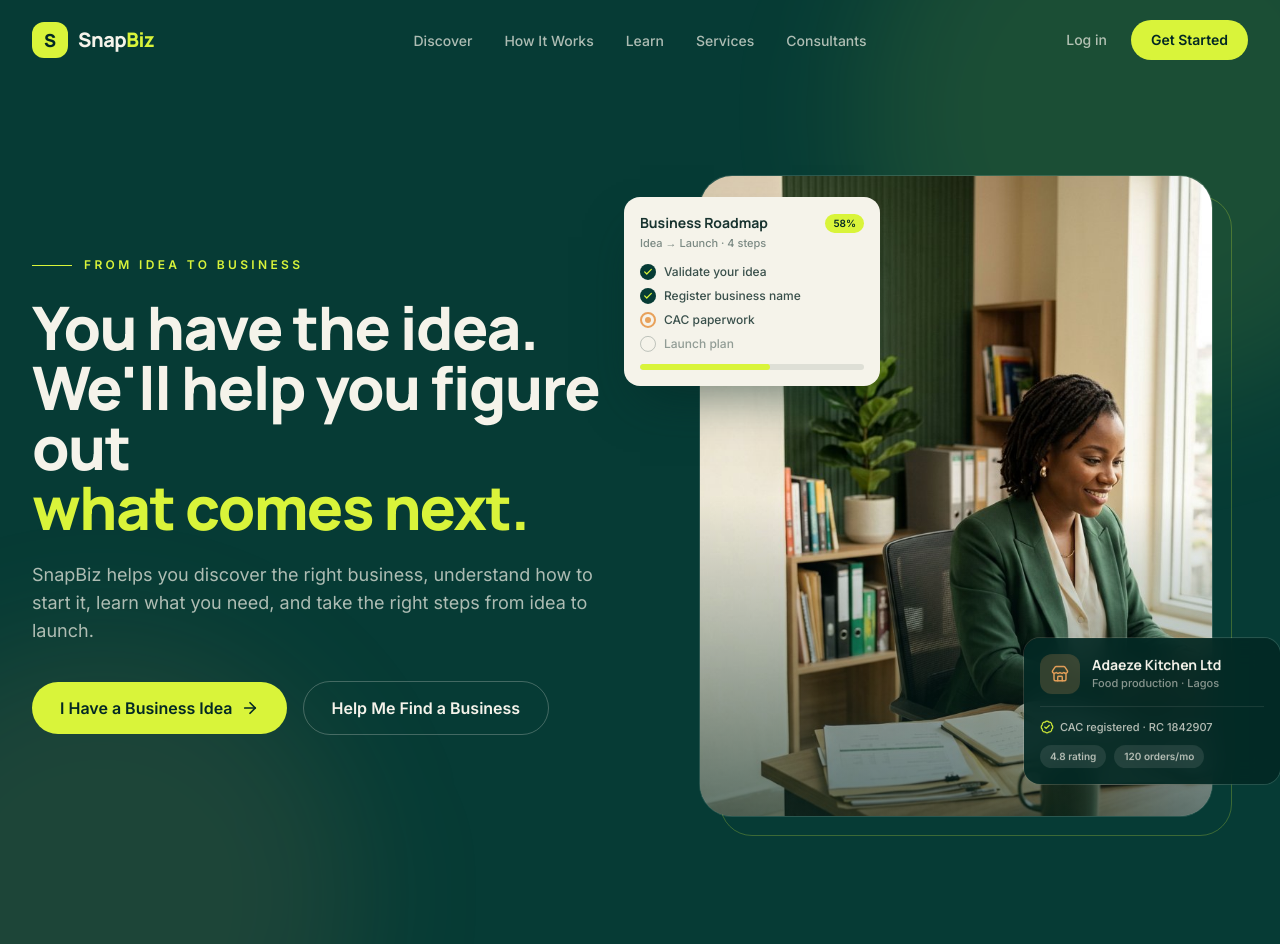
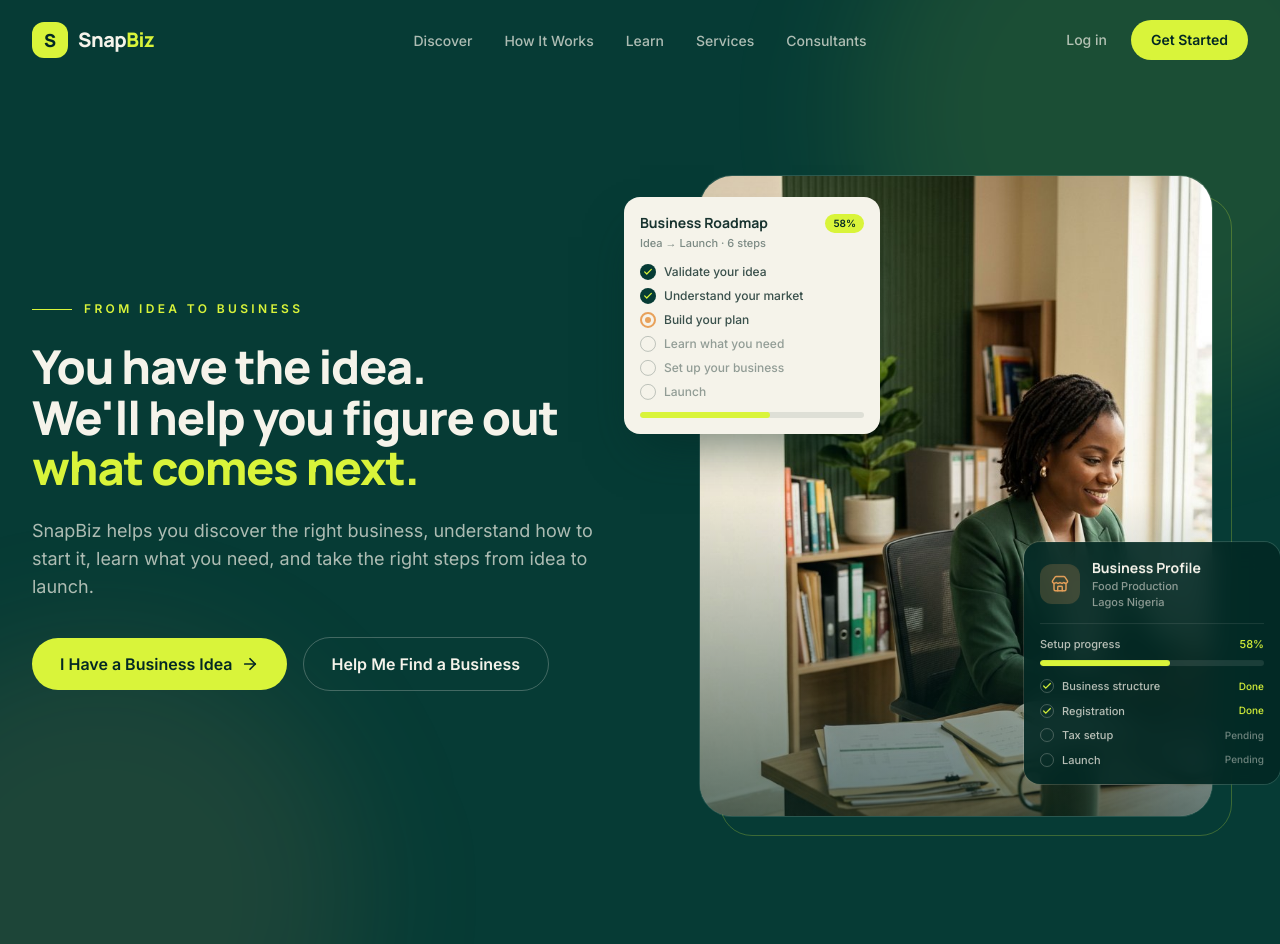
Before and after one commit to bigbanks53/snapbiz, a React (Vite) app: page / in a window 1280 px wide. Built offline with nearby package versions, Linux system fonts and the light colour scheme.

Commit message:
Update hero profile, roadmap, and headline wrapping
Co-authored-by: arena-agent <297053741+arena-agent@users.noreply.github.com>

```diff
--- a/src/components/Hero.jsx
+++ b/src/components/Hero.jsx
@@ -1,5 +1,5 @@
 import { motion, useReducedMotion } from 'framer-motion'
-import { ArrowRight, BadgeCheck, Check, Store } from 'lucide-react'
+import { ArrowRight, Check, Store } from 'lucide-react'
 
 const EASE = [0.22, 1, 0.36, 1]
 
@@ -7,9 +7,11 @@
 
 const ROADMAP_STEPS = [
   { label: 'Validate your idea', state: 'done' },
-  { label: 'Register business name', state: 'done' },
-  { label: 'CAC paperwork', state: 'active' },
-  { label: 'Launch plan', state: 'todo' },
+  { label: 'Understand your market', state: 'done' },
+  { label: 'Build your plan', state: 'active' },
+  { label: 'Learn what you need', state: 'todo' },
+  { label: 'Set up your business', state: 'todo' },
+  { label: 'Launch', state: 'todo' },
 ]
 
 function StepMarker({ state }) {
@@ -42,7 +44,7 @@
           58%
         </span>
       </div>
-      <p className="mt-0.5 text-[11px] font-medium text-ink/55">Idea → Launch · 4 steps</p>
+      <p className="mt-0.5 text-[11px] font-medium text-ink/55">Idea → Launch · 6 steps</p>
       <ul className="mt-3 space-y-2">
         {ROADMAP_STEPS.map((step) => (
           <li
@@ -52,6 +54,7 @@
             }`}
           >
             <StepMarker state={step.state} />
+            <span className="sr-only">{step.state === 'done' ? 'Done: ' : step.state === 'active' ? 'In progress: ' : 'Pending: '}</span>
             {step.label}
           </li>
         ))}
@@ -74,22 +77,38 @@
           <Store size={18} strokeWidth={1.9} />
         </span>
         <div className="min-w-0">
-          <p className="truncate font-display text-sm font-bold text-ivory">Adaeze Kitchen Ltd</p>
-          <p className="text-[11px] font-medium text-ivory/55">Food production · Lagos</p>
+          <p className="truncate font-display text-sm font-bold text-ivory">Business Profile</p>
+          <p className="text-[11px] font-medium text-ivory/55">Food Production</p>
+          <p className="text-[11px] font-medium text-ivory/55">Lagos Nigeria</p>
         </div>
       </div>
-      <div className="mt-3 flex items-center gap-1.5 border-t border-ivory/10 pt-3">
-        <BadgeCheck size={14} className="shrink-0 text-lime" />
-        <span className="text-[11px] font-medium text-ivory/75">CAC registered · RC 1842907</span>
+      <div className="mt-3 border-t border-ivory/10 pt-3">
+        <div className="flex items-center justify-between text-[11px] font-medium text-ivory/75">
+          <span>Setup progress</span>
+          <span className="text-lime">58%</span>
+        </div>
+        <div className="mt-2 h-1.5 overflow-hidden rounded-full bg-ivory/10">
+          <div className="h-full w-[58%] rounded-full bg-lime" />
+        </div>
       </div>
-      <div className="mt-2.5 flex gap-2">
-        <span className="rounded-full bg-ivory/10 px-2.5 py-1 text-[10px] font-semibold text-ivory/70">
-          4.8 rating
-        </span>
-        <span className="rounded-full bg-ivory/10 px-2.5 py-1 text-[10px] font-semibold text-ivory/70">
-          120 orders/mo
-        </span>
-      </div>
+      <ul className="mt-3 space-y-2">
+        {[
+          { label: 'Business structure', done: true },
+          { label: 'Registration', done: true },
+          { label: 'Tax setup', done: false },
+          { label: 'Launch', done: false },
+        ].map((item) => (
+          <li key={item.label} className="flex items-center gap-2 text-[11px] font-medium text-ivory/75">
+            <span className="grid h-3.5 w-3.5 shrink-0 place-items-center rounded-full border border-ivory/25 text-lime">
+              {item.done && <Check size={10} strokeWidth={3} aria-hidden="true" />}
+            </span>
+            <span>{item.label}</span>
+            <span className={`ml-auto text-[10px] ${item.done ? 'text-lime' : 'text-ivory/45'}`}>
+              {item.done ? 'Done' : 'Pending'}
+            </span>
+          </li>
+        ))}
+      </ul>
     </motion.div>
   )
 }
@@ -114,7 +133,7 @@
 
       <div className="relative mx-auto grid max-w-7xl items-center gap-20 px-5 pb-24 pt-32 sm:px-8 lg:grid-cols-12 lg:gap-12 lg:pb-32 lg:pt-44">
         {/* Copy */}
-        <div className="lg:col-span-6">
+        <div className="min-w-0 [container-type:inline-size] lg:col-span-6">
           <motion.div
             initial={{ opacity: 0, y: 14 }}
             animate={{ opacity: 1, y: 0 }}
@@ -127,11 +146,11 @@
             </span>
           </motion.div>
 
-          <h1 className="mt-6 font-display text-[2.5rem] font-extrabold leading-[1.08] tracking-tight text-ivory sm:text-5xl xl:text-[3.75rem]">
+          <h1 className="mt-6 font-display text-[min(2.5rem,8cqw)] font-extrabold leading-[1.08] tracking-tight text-ivory sm:text-[min(3rem,8cqw)] xl:text-[min(3.75rem,8cqw)]">
             {HEADLINE_LINES.map((line, i) => (
               <span key={line} className="-mb-[0.12em] block overflow-hidden pb-[0.12em]">
                 <motion.span
-                  className={`block ${i === HEADLINE_LINES.length - 1 ? 'text-lime' : ''}`}
+                  className={`block whitespace-nowrap ${i === HEADLINE_LINES.length - 1 ? 'text-lime' : ''}`}
                   initial={{ y: '110%' }}
                   animate={{ y: 0 }}
                   transition={{ duration: 0.8, delay: 0.4 + i * 0.12, ease: EASE }}
```
